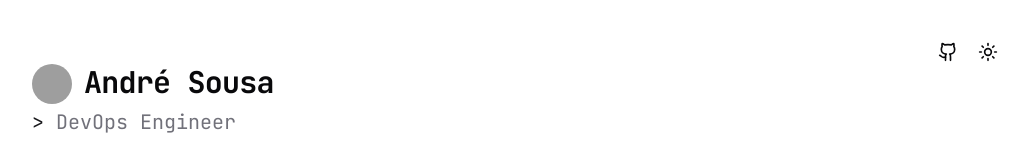
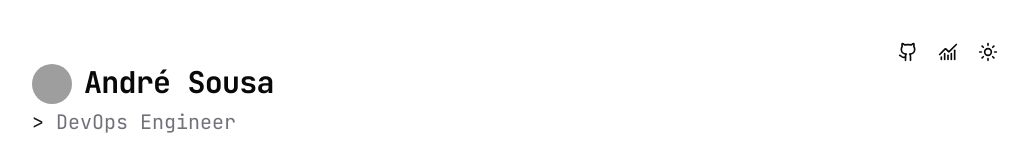
Before and after one commit to andresousadotpt/portfolio, a Next.js app: page / in a window 1280 px wide. Shown: the top 160 px of the page, without its empty margins (240-1268 px from the left). Built offline with nearby package versions, Linux system fonts and the light colour scheme; grey boxes are pictures that could not be loaded.

Commit message:
Add plausible public analytics

```diff
--- a/components/theme-toggle.tsx
+++ b/components/theme-toggle.tsx
@@ -1,11 +1,11 @@
 "use client";
 
-import { useTheme } from "next-themes";
-import { Github, GithubIcon, Moon, Sun } from "lucide-react";
-import { Button } from "@/components/ui/button";
+import {useTheme} from "next-themes";
+import {ChartNoAxesCombined, Github, GithubIcon, Moon, Sun} from "lucide-react";
+import {Button} from "@/components/ui/button";
 
 export default function ThemeToggle() {
-    const { theme, setTheme } = useTheme();
+    const {theme, setTheme} = useTheme();
 
     return (
         <>
@@ -25,6 +25,19 @@ export default function ThemeToggle() {
             <Button
                 variant="ghost"
                 size="icon"
+                onClick={() =>
+                    window.open(
+                        "https://plausible.andresousa.pt/andresousa.pt/",
+                        "_blank",
+                    )
+                }
+                aria-label="Go to this portfolio open analytics"
+            >
+                <ChartNoAxesCombined className="h-5 w-5" />
+            </Button>
+            <Button
+                variant="ghost"
+                size="icon"
                 onClick={() => setTheme(theme === "dark" ? "light" : "dark")}
                 aria-label="Toggle theme"
             >
```
